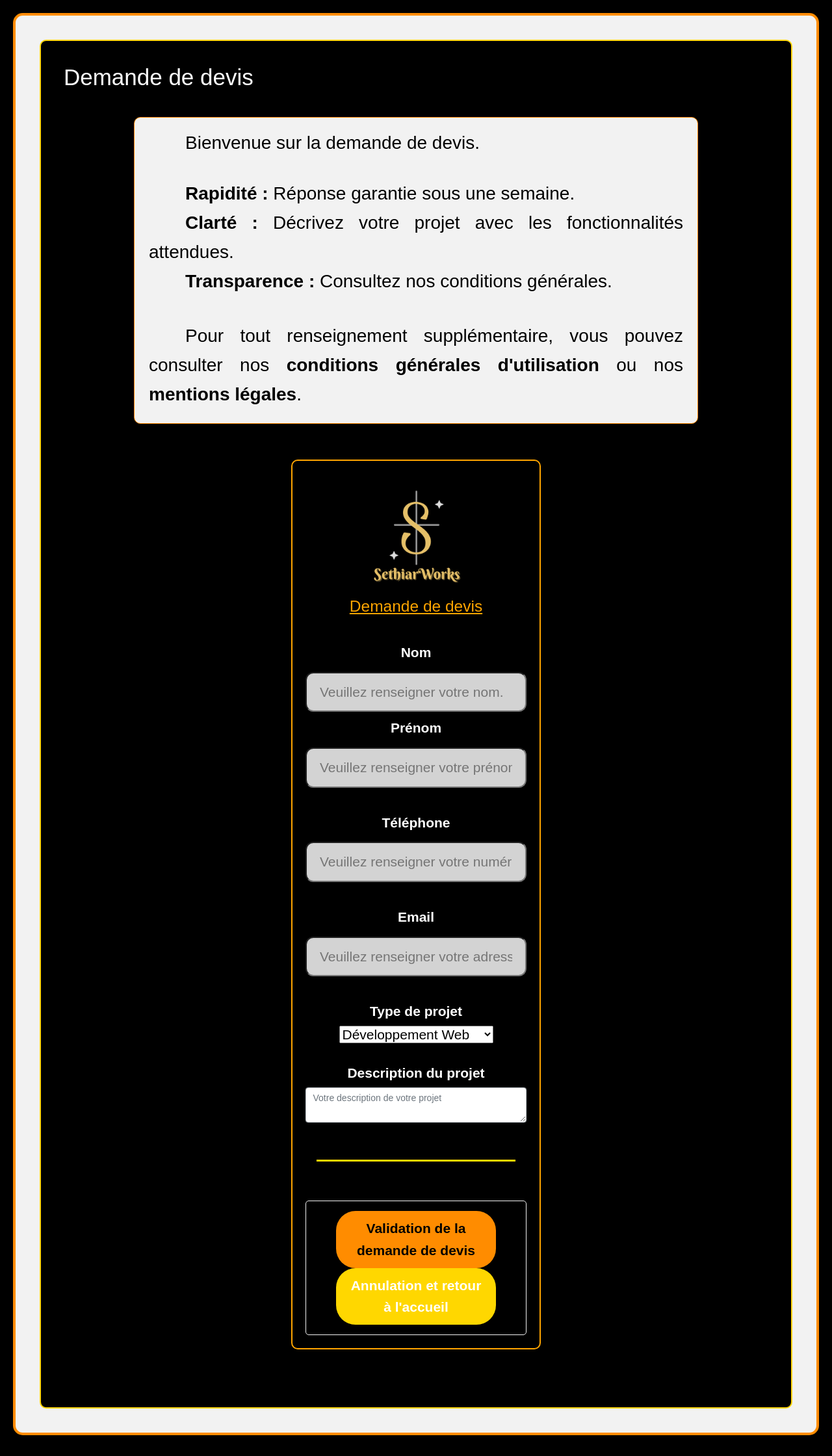
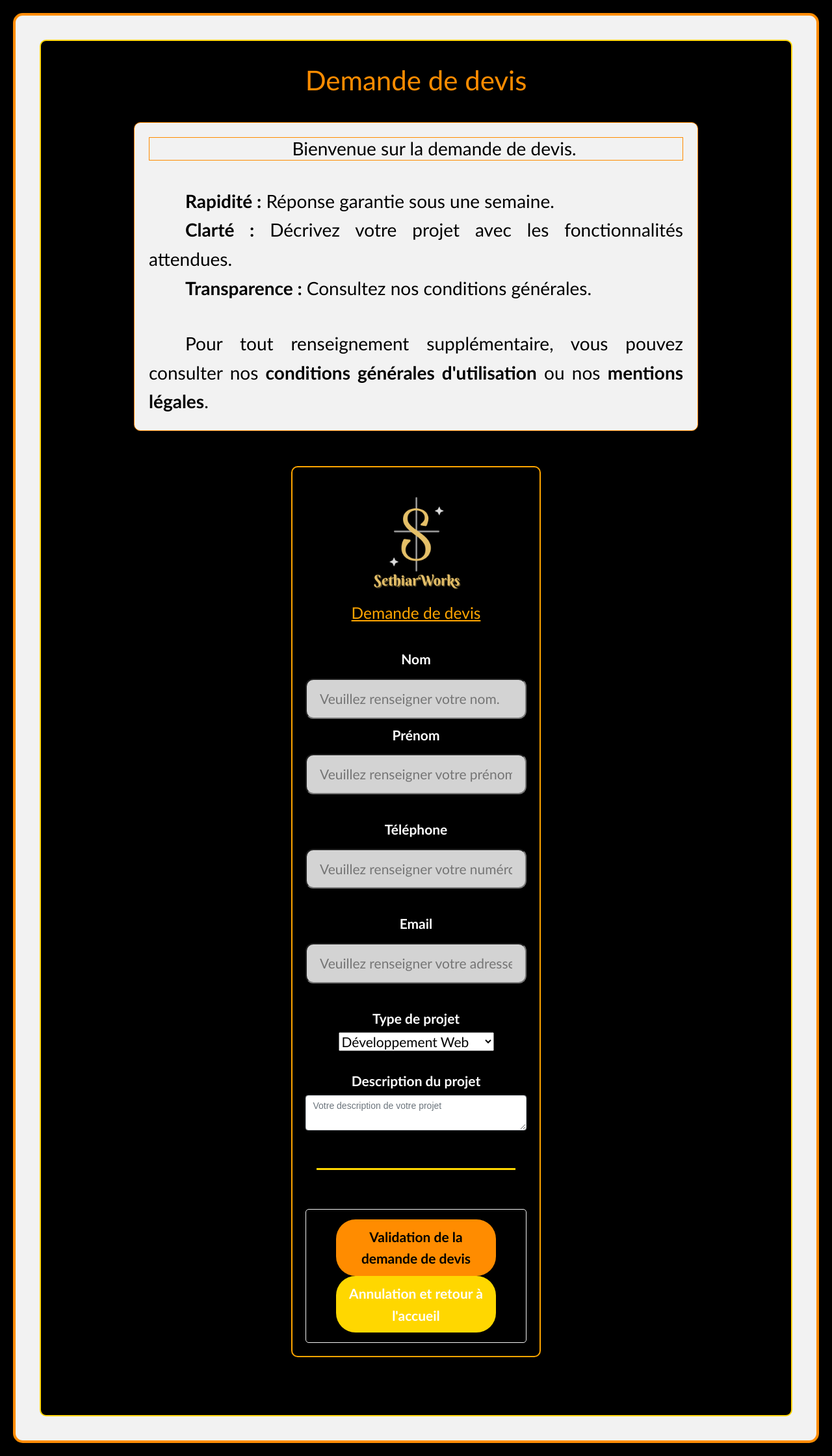
Before and after one commit to Sethiar/Site-Sethiar, a Flask app: page /user/demande-de-devis-formulaire in a window 1280 px wide. Shown: the whole page at 65% size. Before the commit the page ends 2208 px from the top, so only its background shows below. Run offline with Flask 3, Linux system fonts and the light colour scheme; style sheets or scripts are compiled from the project's sources; parts of the project's set-up code (start-up, migrations or seed data) failed here and were passed over; some libraries are stand-ins or nearby versions.

Commit message:
Mise à jour fichiers scss de 'base'.

```diff
--- a/static/SCSS/base/_base-reset.scss
+++ b/static/SCSS/base/_base-reset.scss
@@ -34,7 +34,7 @@ aside {
 /* Éviter que le texte soit hérité de styles non désirés */
 body {
   line-height: 1.6;
-  font-family: inherit;
+  font-family: 'Calibri', 'Arial', sans-serif;
 }
 
 /* Réinitialiser les styles pour les liens */
--- a/static/SCSS/base/_layout.scss
+++ b/static/SCSS/base/_layout.scss
@@ -19,7 +19,7 @@
   width: 70%;
   padding: 2rem;
   overflow-y: auto;
-  margin-top: -100vh;
+  margin-top: -200vh;
   background-color: $color-primary;
 }
 
--- a/static/SCSS/base/_typography.scss
+++ b/static/SCSS/base/_typography.scss
@@ -52,6 +52,25 @@ h1.forum-title {
 
 .h2-politique {
   font-size: $font-size-xxl;
+}
+
+.h1-devis {
+  font-size: $font-size-xxxl;
+  color: $color-accent-darkorange;
+  display: flex;
+  align-items: center; /* Centre verticalement */
+  justify-content: center; /* Centre horizontalement */
+  text-align: center; /* Optionnel, pour garantir que le texte est bien centré */
+}
+
+.h2-devis {
+  font-size: $font-size-xxl;
+  margin: 0 auto; /* Centrage horizontal du conteneur */
+  border: 1px solid $color-accent-darkorange;
+  display: flex;
+  align-items: center; /* Centre verticalement */
+  justify-content: center; /* Centre horizontalement */
+  text-align: center; /* Assure que le texte est bien centré */
 }
 
 // Typography Responsive
```
Also changed, not shown: other parts of static/SCSS/base/_base-reset.scss (+22 -4 lines).
